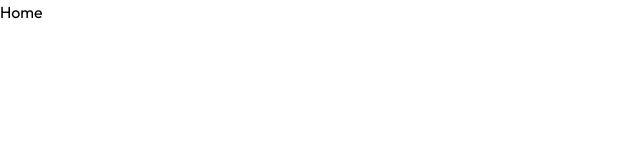
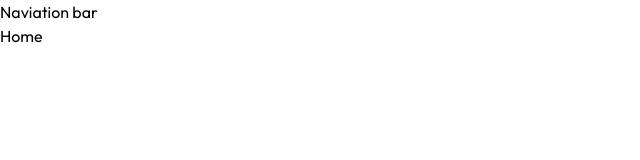
Before and after one commit to keerthikashetty08/Imagify, a React (Vite) app in the folder client/: page / in a window 1280 px wide. Shown: the top 160 px of the page, without its empty margins (0-640 px from the left). Built offline with nearby package versions, Linux system fonts and the light colour scheme.

Commit message:
css modification

```diff
--- a/client/src/App.jsx
+++ b/client/src/App.jsx
@@ -3,15 +3,19 @@ import { Routes, Route} from 'react-router-dom'
 import Home from './pages/Home'
 import Result from './pages/Result'
 import BuyCredit from './pages/BuyCredit'
+import Navbar from './components/Navbar'
 
 const App = () => {
   return (
     <div>
+      <div className="px-4 sm:px-10 md:px-14 lg:px-28 min-h-screen bg-gradient-to-b from-pink-200 to-teal-200">
+        <Navbar/>
       <Routes>
         < Route path='/' element= {<Home/>}/>
         < Route path='/result' element= {<Result/>}/>
         < Route path='/buy' element= { <BuyCredit/>}/>
       </Routes>
+      </div>
     </div>
   )
 }
--- /dev/null
+++ b/client/src/components/Navbar.jsx
@@ -0,0 +1,11 @@
+import React from 'react'
+
+const Navbar = () => {
+  return (
+    <div>
+        Naviation bar
+    </div>
+  )
+}
+
+export default Navbar
```
